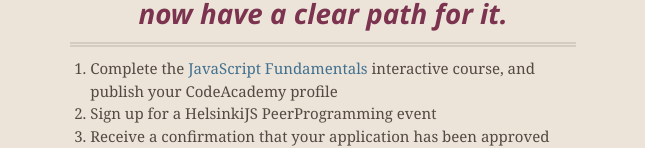
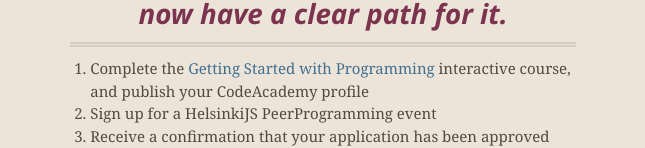
Before and after one commit to helsinkijs/helsinkijs.org, a plain HTML site: page peer-programming.html in a window 1280 px wide. Shown: the part 1147-1295 px from the top of the page, without its empty margins (317-962 px from the left). Drawn offline with nearby package versions, Linux system fonts and the light colour scheme.

Commit message:
Codeacademy link v2

```diff
--- a/peer-programming.html
+++ b/peer-programming.html
@@ -69,7 +69,7 @@
 <p>The premise for this to work is that all attendees have a strong commitment to doing the individual work needed for real learning to occur. This is why attendees need to first complete the interactive <a href="http://www.codecademy.com/tracks/javascript-upgraded">JavaScript Fundamentals course (free) on CodeAcademy</a> first, which represents the "preparation at home" part of learning by teaching.</p>
 <h2>If you are willing to take on the challenge of learning JavaScript, you now have a clear path for it.</h2>
 <ol>
-  <li>Complete the <a href="http://www.codecademy.com/tracks/javascript">JavaScript Fundamentals</a> interactive course, and publish your CodeAcademy profile</li>
+  <li>Complete the <a href="http://www.codecademy.com/courses/getting-started-v2">Getting Started with Programming</a> interactive course, and publish your CodeAcademy profile</li>
   <li>Sign up for a HelsinkiJS PeerProgramming event</li>
   <li>Receive a confirmation that your application has been approved</li>
   <li>Show up at the event with your laptop</li>
```
